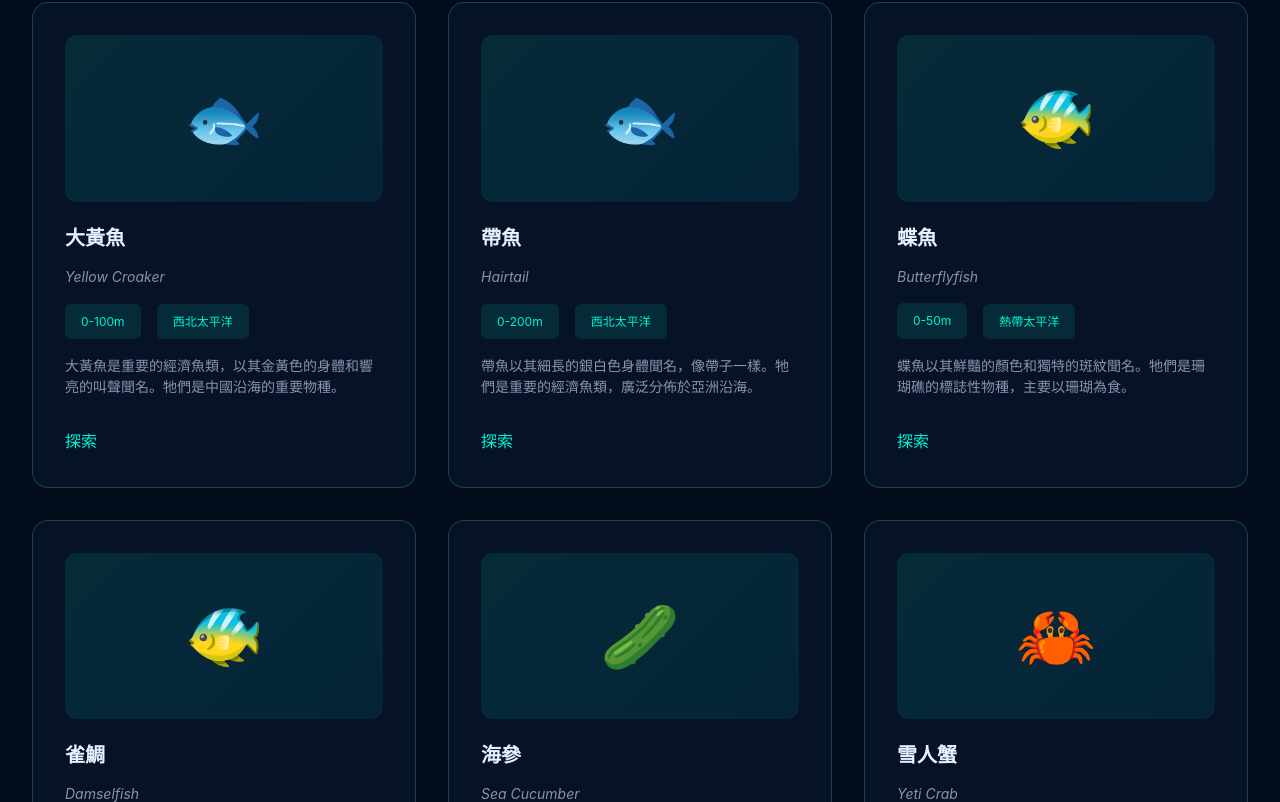
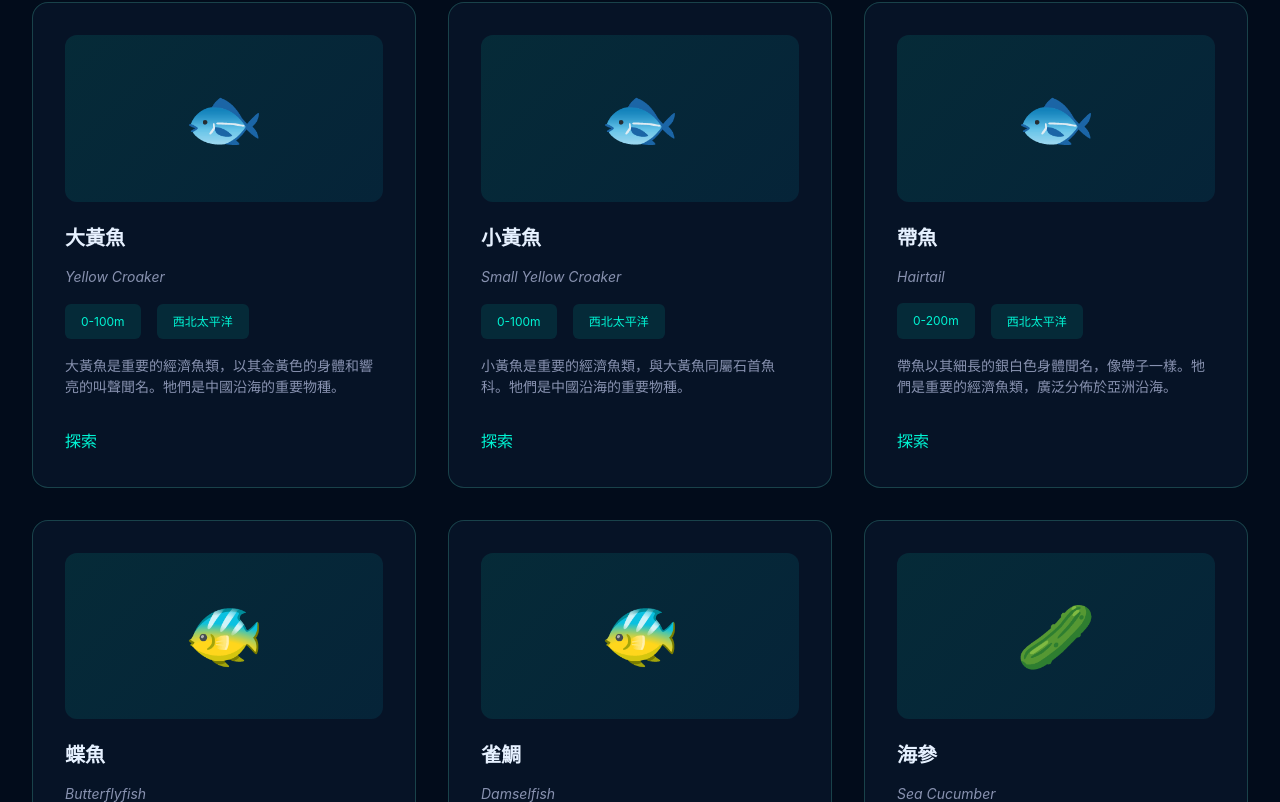
Before and after one commit to QwQHYtlon/oceanlens, a React (Vite) app: page /species in a window 1280 px wide. Shown: the part 10556-11358 px from the top of the page. Built offline with nearby package versions, Linux system fonts and the light colour scheme.

Commit message:
Add small yellow croaker

```diff
--- a/src/data/speciesData.js
+++ b/src/data/speciesData.js
@@ -1164,6 +1164,26 @@ export const speciesData = [
       '有鳔可以發出聲音',
       '因過度捕撈而數量下降',
       '擁有金黃色的身體'
+    ]
+  },
+  {
+    id: 'small-yellow-croaker',
+    name: '小黃魚',
+    englishName: 'Small Yellow Croaker',
+    depth: '0-100m',
+    habitat: '西北太平洋',
+    category: '魚類',
+    description: '小黃魚是重要的經濟魚類，與大黃魚同屬石首魚科。牠們是中國沿海的重要物種。',
+    detailedDescription: '小黃魚是重要的經濟魚類，可長達40公分。牠們與大黃魚同屬石首魚科，體型較小。小黃魚是中國沿海的重要物種，但因過度捕撈而數量大幅下降。牠們有鳔，可以發出聲音進行溝通。',
+    image: '🐟',
+    size: '15-40cm',
+    diet: '雜食性',
+    conservation: '易危',
+    facts: [
+      '與大黃魚同屬石首魚科',
+      '體型較小',
+      '有鳔可以發出聲音',
+      '因過度捕撈而數量下降'
     ]
   },
   {
```
